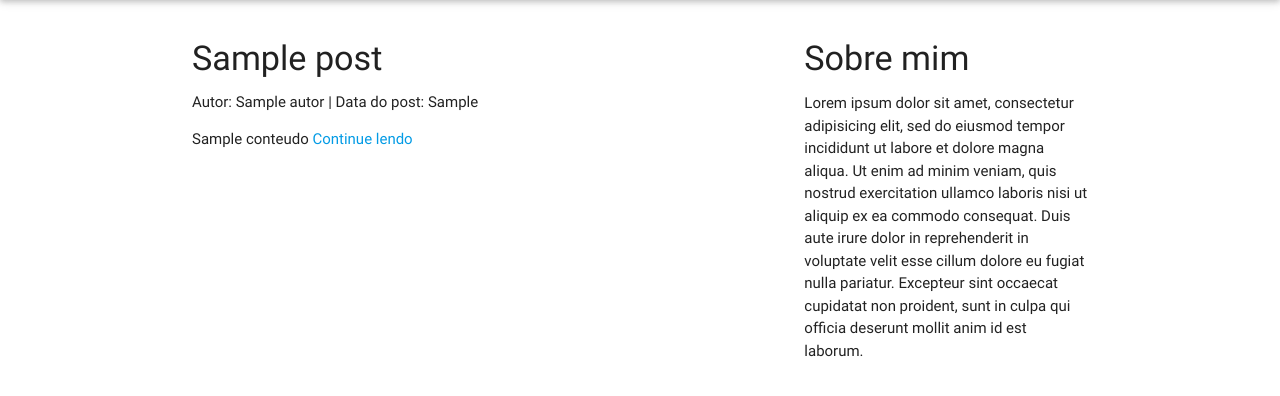
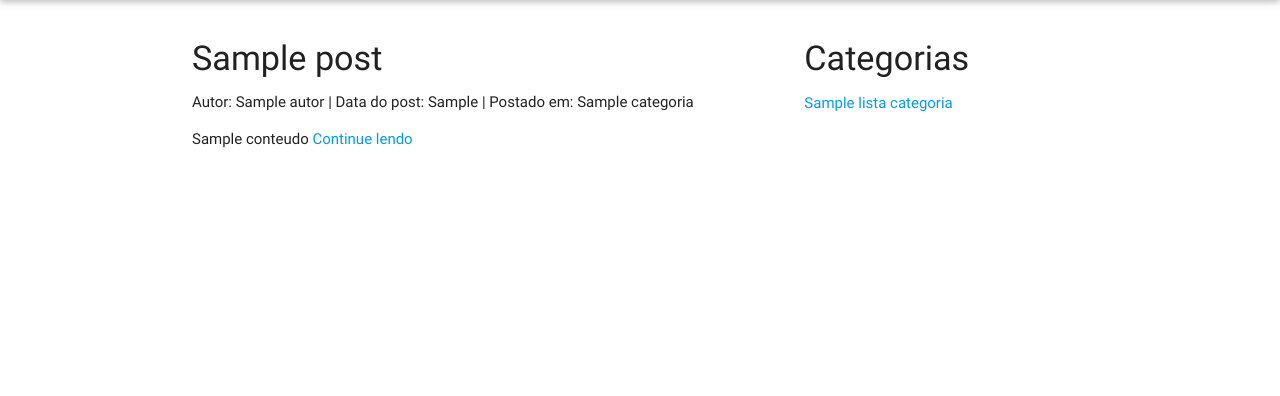
Before and after one commit to fandrefh/blog-django-senac, a Django app: template blog/core/templates/core/index.html in a window 1280 px wide. Shown: the part 64-460 px from the top of the page. Run offline with Django 3.2, Linux system fonts and the light colour scheme; the template is opened without the code that fills it: most values are stand-ins (such as "Sample title", 1, 10 or a date in 2020).

Commit message:
Categorias e context processors

```diff
--- a/blog/core/templates/core/index.html
+++ b/blog/core/templates/core/index.html
@@ -5,7 +5,7 @@
 			<div class="col s12 m8">
 				{% for p in posts %}
 					<h4>{{ p.titulo }}</h4>
-					<span>Autor: {{ p.autor }} | Data do post: {{ p.data_post }}</span>
+					<span>Autor: {{ p.autor }} | Data do post: {{ p.data_post }} | Postado em: {{ p.categoria }}</span>
 					<p>
 						{{ p.conteudo|safe|truncatewords:40 }}
 						<span><a href="{% url 'posts:ler-post' p.slug %}">Continue lendo</a></span>
--- a/blog/core/templates/core/sidebar.html
+++ b/blog/core/templates/core/sidebar.html
@@ -1,13 +1,8 @@
 <div class="col s12 m4">
-  <h4>Sobre mim</h4>
-  <p>
-    Lorem ipsum dolor sit amet, consectetur adipisicing elit,
-    sed do eiusmod tempor incididunt ut labore et dolore magna aliqua.
-    Ut enim ad minim veniam, quis nostrud exercitation ullamco
-    laboris nisi ut aliquip ex ea commodo consequat. Duis aute
-    irure dolor in reprehenderit in voluptate velit esse
-    cillum dolore eu fugiat nulla pariatur. Excepteur sint
-    occaecat cupidatat non proident, sunt in culpa qui officia
-    deserunt mollit anim id est laborum.
-  </p>
+  <h4>Categorias</h4>
+  <ul>
+    {% for lc in lista_categorias %}
+      <li><a href="{% url 'posts:lista-posts-categoria' lc.id %}">{{ lc.nome }}</a></li>
+    {% endfor %}
+  </ul>
 </div>
--- a/blog/posts/admin.py
+++ b/blog/posts/admin.py
@@ -1,8 +1,11 @@
 from django.contrib import admin
 
-from .models import Post
+from .models import Post, Categoria
 
 # Register your models here.
+
+class CategoriaAdmin(admin.ModelAdmin):
+    list_display = ('nome', 'obs')
 
 class PostAdmin(admin.ModelAdmin):
     exclude = ('autor',)
@@ -12,3 +15,4 @@ class PostAdmin(admin.ModelAdmin):
         obj.save()
 
 admin.site.register(Post, PostAdmin)
+admin.site.register(Categoria, CategoriaAdmin)
--- a/blog/posts/urls.py
+++ b/blog/posts/urls.py
@@ -4,4 +4,5 @@ from . import views
 
 urlpatterns = [
     url(r'^ler-post/(?P<slug>[\w-]+)/$', views.ler_post, name='ler-post'),
+    url(r'^categoria/(?P<id_categoria>[0-9]+)/$', views.lista_posts_categoria, name='lista-posts-categoria'),
 ]
--- a/blog/posts/views.py
+++ b/blog/posts/views.py
@@ -8,3 +8,7 @@ def ler_post(request, slug):
     post = get_object_or_404(Post, slug=slug)
     # post = Post.objects.get(slug=slug)
     return render(request, 'posts/ler_post.html', {'post': post})
+
+def lista_posts_categoria(request, id_categoria):
+    posts_categoria = Post.objects.filter(categoria=id_categoria)
+    return render(request, 'posts/lista_posts_categoria.html', {'posts_categoria': posts_categoria})
--- a/blog/settings.py
+++ b/blog/settings.py
@@ -11,6 +11,7 @@ https://docs.djangoproject.com/en/1.9/ref/settings/
 """
 
 import os
+from decouple import config
 
 # Build paths inside the project like this: os.path.join(BASE_DIR, ...)
 BASE_DIR = os.path.dirname(os.path.dirname(os.path.abspath(__file__)))
@@ -69,6 +70,7 @@ TEMPLATES = [
                 'django.template.context_processors.request',
                 'django.contrib.auth.context_processors.auth',
                 'django.contrib.messages.context_processors.messages',
+                'blog.utils.context_processors.lista_categorias',
             ],
         },
     },
@@ -85,8 +87,8 @@ DATABASES = {
         'ENGINE': 'django.db.backends.postgresql',
         'NAME': 'blogdb',
         'USER': 'bloguser',
-        'PASSWORD': '123',
-        'HOST': 'localhost',
+        'PASSWORD': 'Blog123',
+        'HOST': '127.0.0.1',
         'PORT': '5432',
     }
 }
--- /dev/null
+++ b/blog/utils/context_processors.py
@@ -0,0 +1,6 @@
+from blog.posts.models import Categoria
+
+def lista_categorias(request):
+    return {
+        'lista_categorias': Categoria.objects.all()
+    }
```
Also changed, not shown: blog/posts/models.py (+13 -0 lines), blog/posts/templates/posts/lista_posts_categoria.html (added, +25 -0 lines), blog/posts/migrations/0003_auto_20161112_1709.py (added), blog/posts/migrations/0004_auto_20161112_1812.py (added), blog/sobre/templates/sobre/sobre_nos.html (line endings or trailing spaces).
